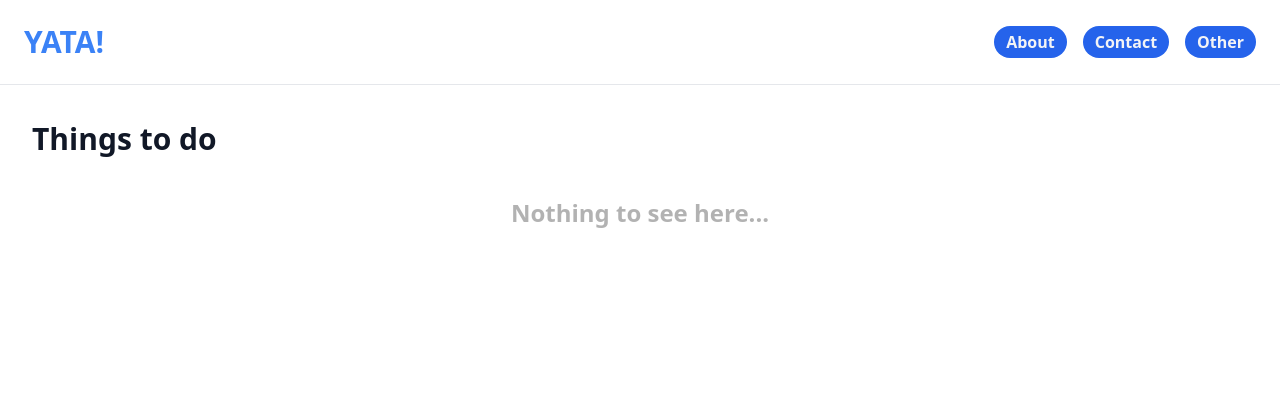
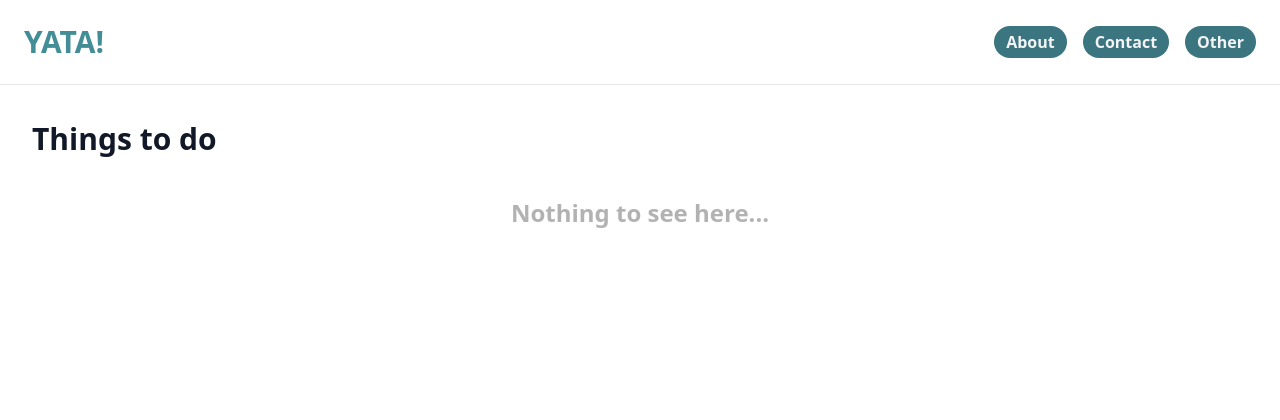
Before and after one commit to paulzuradzki/yata, a Django app: page / in a window 1280 px wide. Shown: the top 420 px of the page. Run offline with Django 5.2, Linux system fonts and the light colour scheme; data that the repository does not hold is empty; some libraries are stand-ins or nearby versions.

Commit message:
[15] tailwind - customize colors

```diff
--- a/todos/static/todos/tailwind_output.css
+++ b/todos/static/todos/tailwind_output.css
@@ -1039,11 +1039,6 @@ video {
   background-color: rgb(22 163 74 / var(--tw-bg-opacity, 1));
 }
 
-.bg-primary-600 {
-  --tw-bg-opacity: 1;
-  background-color: rgb(37 99 235 / var(--tw-bg-opacity, 1));
-}
-
 .bg-red-100 {
   --tw-bg-opacity: 1;
   background-color: rgb(254 226 226 / var(--tw-bg-opacity, 1));
@@ -1057,6 +1052,11 @@ video {
 .bg-white {
   --tw-bg-opacity: 1;
   background-color: rgb(255 255 255 / var(--tw-bg-opacity, 1));
+}
+
+.bg-chill-600 {
+  --tw-bg-opacity: 1;
+  background-color: rgb(59 117 127 / var(--tw-bg-opacity, 1));
 }
 
 .fill-current {
@@ -1312,11 +1312,6 @@ video {
   color: rgb(22 163 74 / var(--tw-text-opacity, 1));
 }
 
-.text-primary-500 {
-  --tw-text-opacity: 1;
-  color: rgb(59 130 246 / var(--tw-text-opacity, 1));
-}
-
 .text-red-500 {
   --tw-text-opacity: 1;
   color: rgb(239 68 68 / var(--tw-text-opacity, 1));
@@ -1334,6 +1329,11 @@ video {
 .text-white {
   --tw-text-opacity: 1;
   color: rgb(255 255 255 / var(--tw-text-opacity, 1));
+}
+
+.text-chill-500 {
+  --tw-text-opacity: 1;
+  color: rgb(67 142 150 / var(--tw-text-opacity, 1));
 }
 
 .underline {
@@ -1388,9 +1388,9 @@ video {
   background-color: rgb(34 197 94 / var(--tw-bg-opacity, 1));
 }
 
-.hover\:bg-primary-700:hover {
+.hover\:bg-chill-700:hover {
   --tw-bg-opacity: 1;
-  background-color: rgb(29 78 216 / var(--tw-bg-opacity, 1));
+  background-color: rgb(53 97 105 / var(--tw-bg-opacity, 1));
 }
 
 .focus\:outline-none:focus {
--- a/todos/templates/todos/index.html
+++ b/todos/templates/todos/index.html
@@ -12,16 +12,16 @@
   </head>
   <body hx-headers='{"X-CSRFToken": "{{ csrf_token }}"}'>
     <div class="flex items-center justify-between p-6 border-b mb-5">
-      <a href="/" class="text-primary-500 font-bold text-3xl">YATA!</a>
+      <a href="/" class="text-chill-500 font-bold text-3xl">YATA!</a>
       <div class="hidden lg:block">
         <nav class="gap-x-4 flex">
-          <a href="#" class="bg-primary-600 hover:bg-primary-700 text-gray-100 font-bold rounded-full pt-1 pb-1 pl-3 pr-3">About</a>
-          <a href="#" class="bg-primary-600 hover:bg-primary-700 text-gray-100 font-bold rounded-full pt-1 pb-1 pl-3 pr-3">Contact</a>
-          <a href="#" class="bg-primary-600 hover:bg-primary-700 text-gray-100 font-bold rounded-full pt-1 pb-1 pl-3 pr-3">Other</a>
+          <a href="#" class="bg-chill-600 hover:bg-chill-700 text-gray-100 font-bold rounded-full pt-1 pb-1 pl-3 pr-3">About</a>
+          <a href="#" class="bg-chill-600 hover:bg-chill-700 text-gray-100 font-bold rounded-full pt-1 pb-1 pl-3 pr-3">Contact</a>
+          <a href="#" class="bg-chill-600 hover:bg-chill-700 text-gray-100 font-bold rounded-full pt-1 pb-1 pl-3 pr-3">Other</a>
         </nav>
       </div>
       <div class="block lg:hidden" x-data="{ open: false}" class="fixed z-10 right-5 bg-white border shadow-lg rounded-lg p-2">
-        <button @click="open = ! open" class="bg-primary-600 hover:bg-primary-700 text-gray-100 font-bold rounded-full pt-1 pb-1 pl-3 pr-3">Menu 🔽</button>
+        <button @click="open = ! open" class="bg-chill-600 hover:bg-chill-700 text-gray-100 font-bold rounded-full pt-1 pb-1 pl-3 pr-3">Menu 🔽</button>
         <div x-show="open">
           <nav class="flex flex-col text-left gap-2">
             <a href="#" class="text-gray-700 font-bold rounded-full pt-1 pb-1 pl-3 pr-3">About</a>
```
Also changed, not shown: tailwind.config.js (+14 -3 lines).
